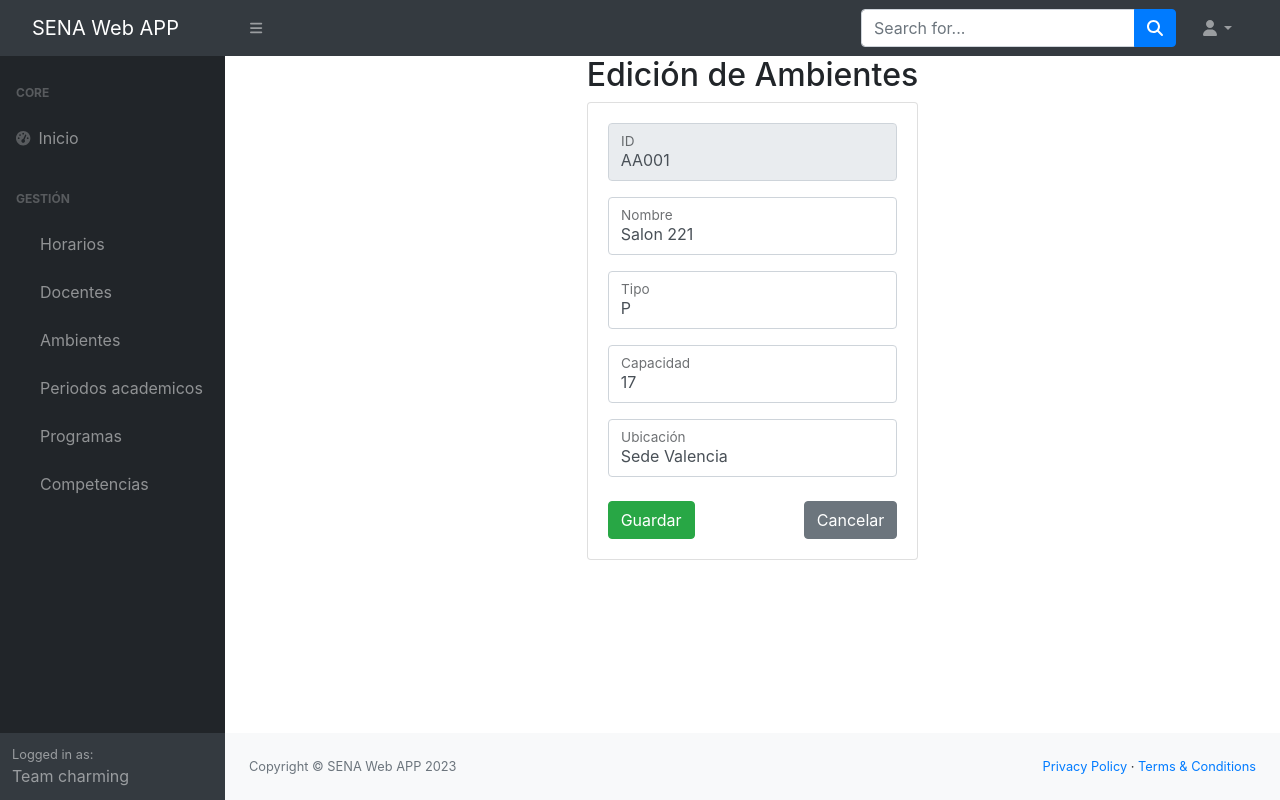
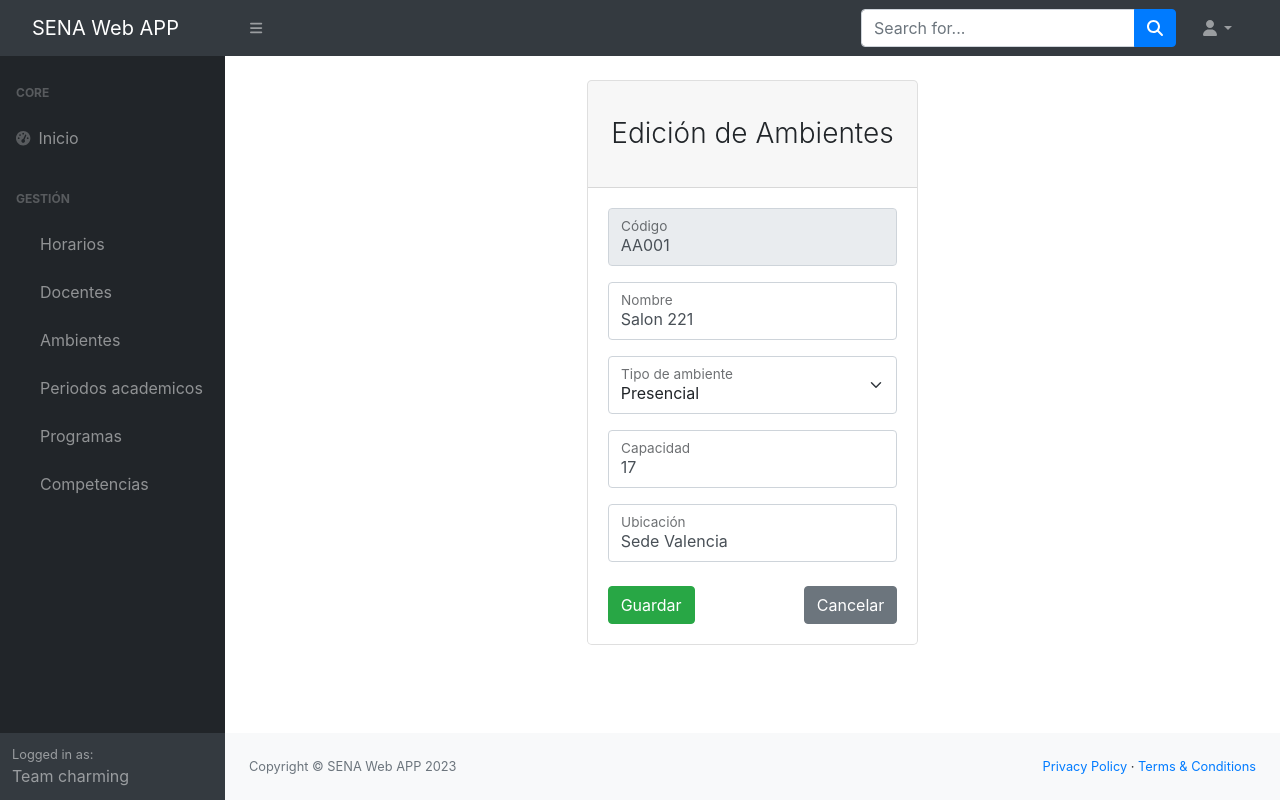
Before and after one commit to EsneiderMajin/SENA, a Django app: a page that uses Aplicaciones/Academico/templates/edicion-ambiente.html in a window 1280 px wide. Run offline with Django 4.2, Linux system fonts and the light colour scheme; data comes from the database, SQL or seed files in the repository; some libraries are stand-ins or nearby versions.

Commit message:
Tarjeta centrada y tipo ambiente listo

```diff
--- a/Aplicaciones/Academico/templates/edicion-ambiente.html
+++ b/Aplicaciones/Academico/templates/edicion-ambiente.html
@@ -1,33 +1,43 @@
 {% extends "./base.html" %}
 
-{% block title %} Edicion de Ambientes {% endblock %}
+{% block title %} Edicion de Competencias {% endblock %}
 
 {% block body %}
 <div class="row">
     <br>
     <div class="col-md-4 offset-md-4">
-        <h2>Edición de Ambientes</h2>
-        <div class="card">
+        <div class="card border-1 rounded-lg mt-4">
+            <div class="card-header">
+                <h3 class="text-center font-weight-light my-4">Edición de Ambientes</h3>
+            </div>
             <div class="card-body">
               <form action="/edicionAmbiente/" method="POST">{% csrf_token %}
                 <div class="form-floating mb-3">
                     <input value="{{ambiente.codigo}}" class="form-control" id="txtCodigo" name="txtCodigo" type="text" placeholder="Codigo" minlength="5" maxlength="5" readonly required>
-                    <label for="txtCodigo">ID</label>
+                    <label for="txtCodigo">Código</label>
                 </div>
                 <div class="form-floating mb-3">
                     <input value="{{ambiente.nombre}}" class="form-control" id="txtNombre" name="txtNombre" type="text" placeholder="Nombre" maxlength="50" required>
                     <label for="txtNombre">Nombre</label>
                 </div>
                 <div class="form-floating mb-3">
-                    <input value="{{ambiente.tipo_ambiente}}" class="form-control" id="tipoAmbiente" name="tipoAmbiente" type="text" placeholder="Tipo" maxlength="11" required/>
-                    <label for="tipoAmbiente">Tipo</label>
+                    <select  class="form-select" id="tipoAmbiente" name="tipoAmbiente" aria-label="Floating label select example">
+                        {% if ambiente.tipo_ambiente == "V" %}
+                        <option value="V" selected>Virtual</option>
+                        <option value="P">Presencial</option>
+                        {% else %}
+                        <option value="V">Virtual</option>
+                        <option value="P" selected>Presencial</option>
+                        {% endif %}
+                    </select>
+                    <label for="tipoAmbiente">Tipo de ambiente</label>
                 </div>
                 <div class="form-floating mb-3">
-                    <input value="{{ambiente.capacidad}}" class="form-control" id="txtCapacidad" name="txtCapacidad" type="text" placeholder="Capacidad" minlength="1" maxlength="2" required/>
+                    <input value="{{ambiente.capacidad}}" class="form-control" id="txtCapacidad" name="txtCapacidad" type="text" placeholder="Nombre" maxlength="2" required>
                     <label for="txtCapacidad">Capacidad</label>
                 </div>
                 <div class="form-floating mb-3">
-                    <input value="{{ambiente.ubicacion}}" class="form-control" id="txtUbicacion" name="txtUbicacion" type="text" placeholder="Ubicación" maxlength="50" required/>
+                    <input value="{{ambiente.ubicacion}}" class="form-control" id="txtUbicacion" name="txtUbicacion" type="text" placeholder="Nombre" maxlength="50" required>
                     <label for="txtUbicacion">Ubicación</label>
                 </div>
                 <div class="d-flex align-items-center justify-content-between mt-4 mb-0">
```
